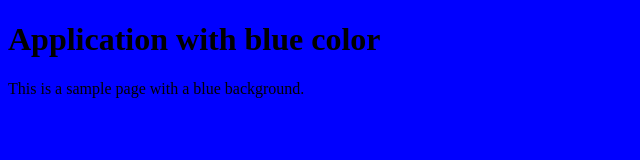
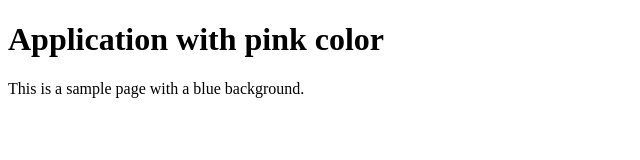
Before and after one commit to UBenakana/HelloWorld, a plain HTML site: page index.html in a window 1280 px wide. Shown: the whole page, without its empty margins (0-640 px from the left). Drawn offline with Linux system fonts and the light colour scheme.

Commit message:
Update index.html

```diff
--- a/index.html
+++ b/index.html
@@ -3,8 +3,8 @@
 <head>
     <title>Sample Page</title>
 </head>
-<body style="background-color: blue;">
-    <h1>Application with blue color</h1>
+<body style="background-color: light pink;">
+    <h1>Application with pink color</h1>
     <p>This is a sample page with a blue background.</p>
 </body>
 </html>
```
